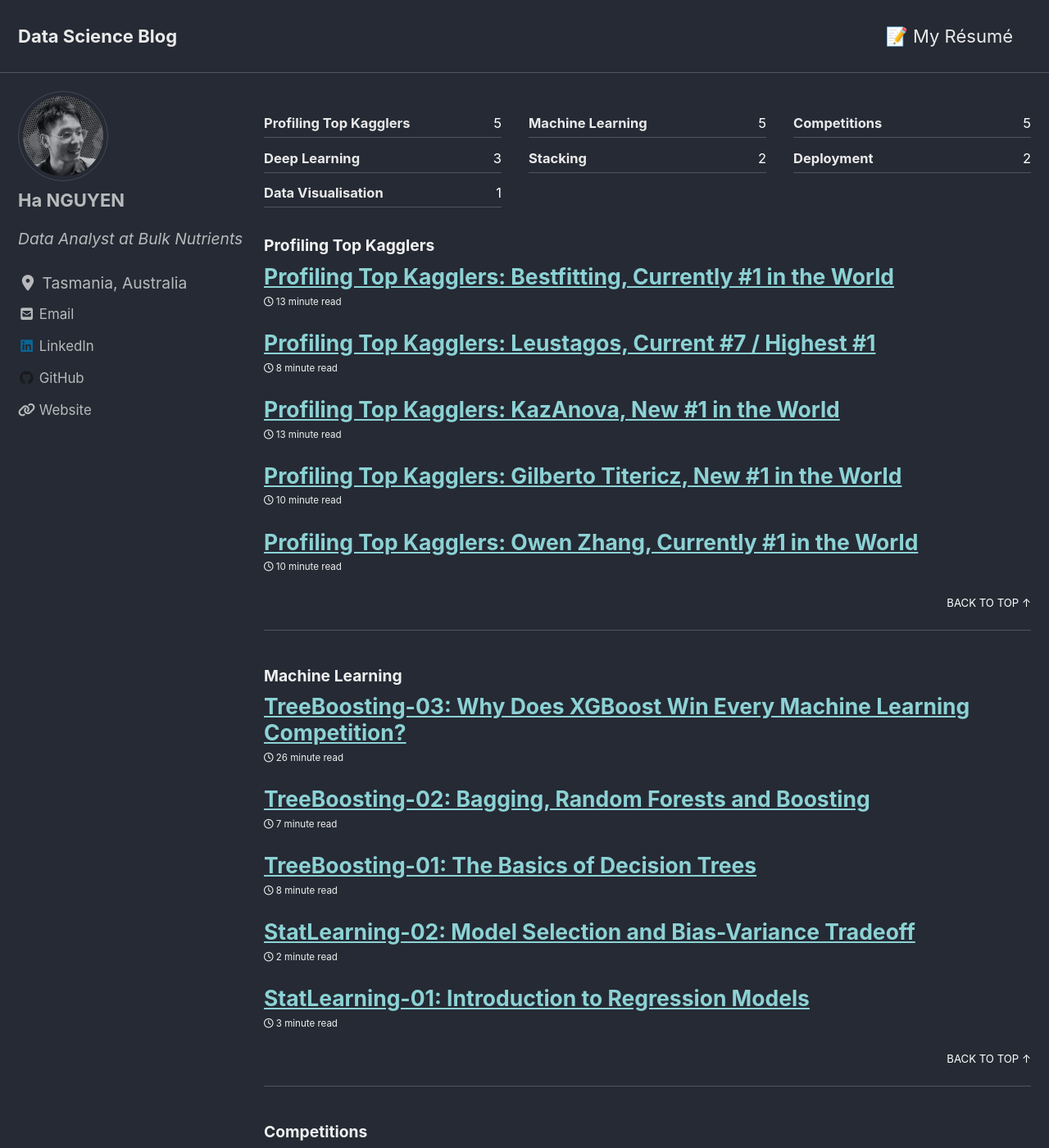
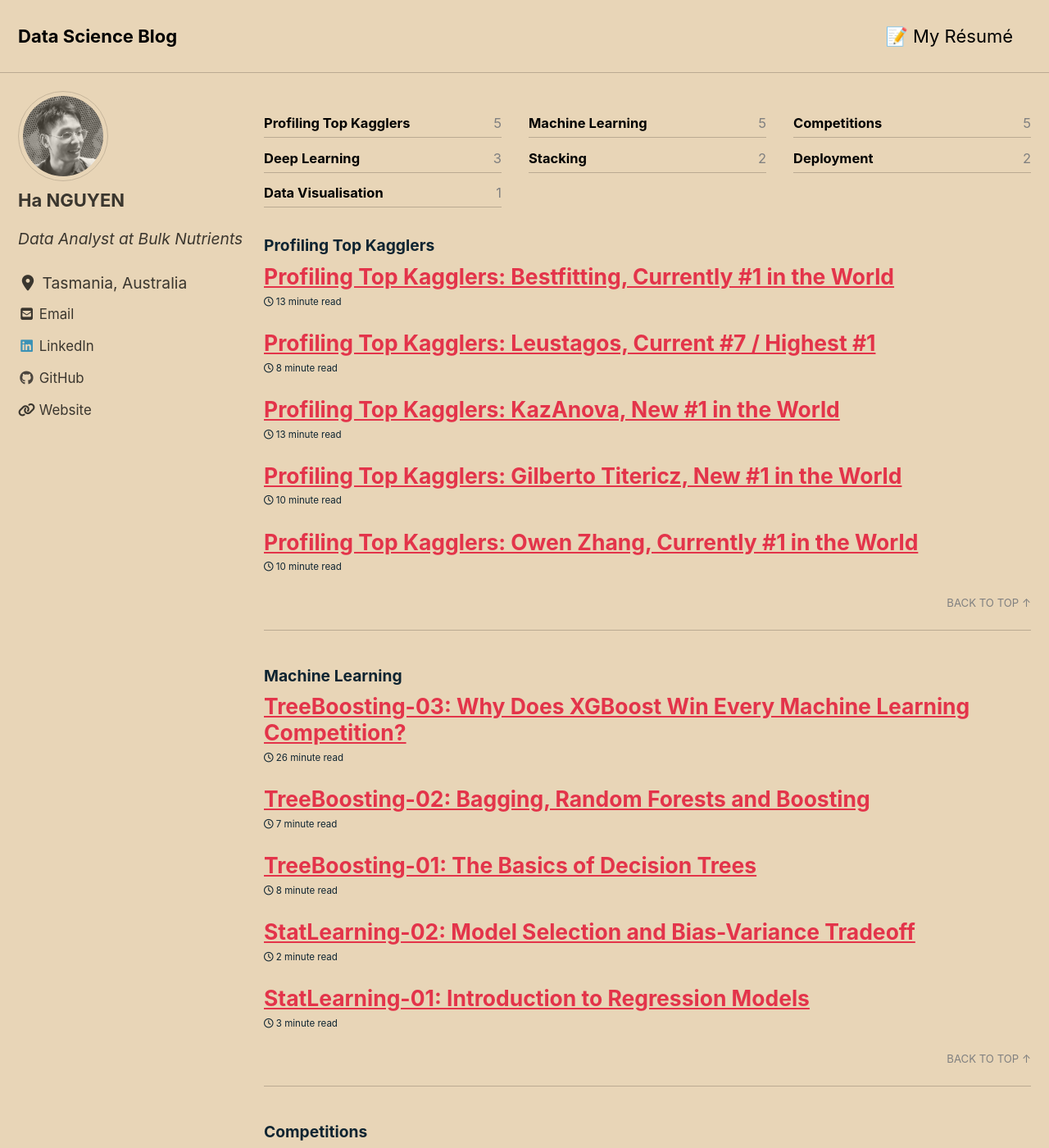
Before and after one commit to datasciblog/datasciblog.github.io, a Jekyll site: the page built from index.html, in a window 1280 px wide and 1400 px high. Shown: the whole window at 82% size. Built offline with Jekyll 4.4.1, drawn with Linux system fonts in a browser that asks for light colours; cached includes are drawn as plain includes; nearby versions of some CDN libraries; the list of posts is cut into pages by our own code.

Commit message:
Update _config.yml

```diff
--- a/_config.yml
+++ b/_config.yml
@@ -12,7 +12,7 @@
 
 # theme                  : "minimal-mistakes-jekyll"
 # remote_theme           : "mmistakes/minimal-mistakes"
-minimal_mistakes_skin: 'dark' # "default", "air", "aqua", "contrast", "dark", "dirt", "neon", "mint", "plum", "sunrise"
+minimal_mistakes_skin: 'sunrise' # "default", "air", "aqua", "contrast", "dark", "dirt", "neon", "mint", "plum", "sunrise"
 header:
   image: '/assets/images/thumbnail_0.png'
 
```
